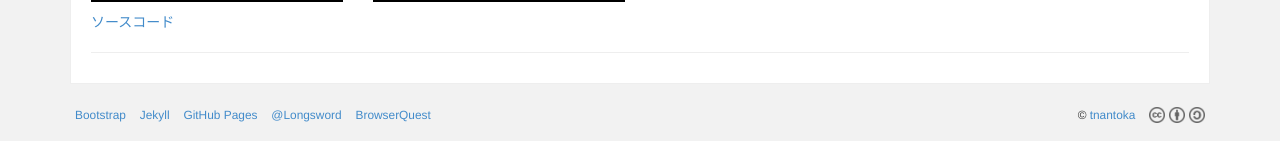
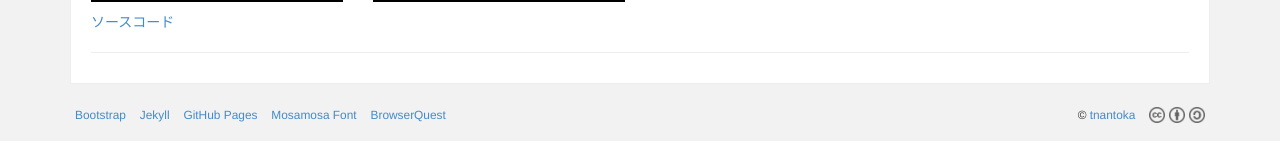
Before and after one commit to tnantoka/spritekit.jp, a Jekyll site: the page built from games/index.html, in a window 1280 px wide and 1166 px high. Shown: the part 1022-1163 px from the top of the window. Built offline with Jekyll 4.4.1, drawn with Linux system fonts in a browser that asks for light colours.

Commit message:
chore: fix copyright

```diff
--- a/_layouts/default.html
+++ b/_layouts/default.html
@@ -84,7 +84,7 @@
       <li><small><a href="http://getbootstrap.com/" target="_blank">Bootstrap</a></small></li>
       <li><small><a href="http://jekyllrb.com" target="_blank">Jekyll</a></small></li>
       <li><small><a href="http://pages.github.com" target="_blank">GitHub Pages</a></small></li>
-      <li><small><a href="http://lovalotta.pya.jp/mosamosa/" target="_blank">@Longsword</a></small></li>
+      <li><small><a href="http://lovalotta.pya.jp/mosamosa/" target="_blank">Mosamosa Font</a></small></li>
       <li><small><a href="https://github.com/browserquest/BrowserQuest" target="_blank">BrowserQuest</a></small></li>
     </ul>
     <ul class="list-inline pull-right">
```
